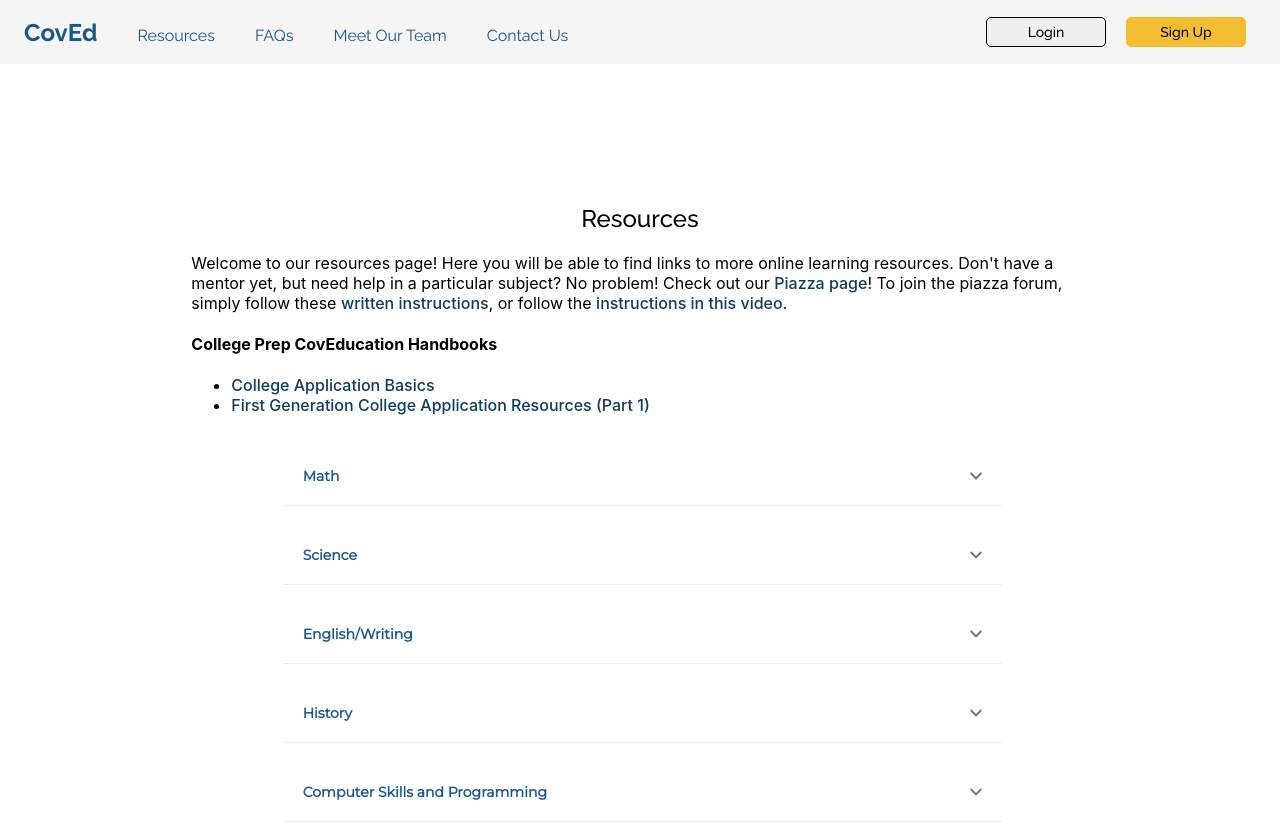
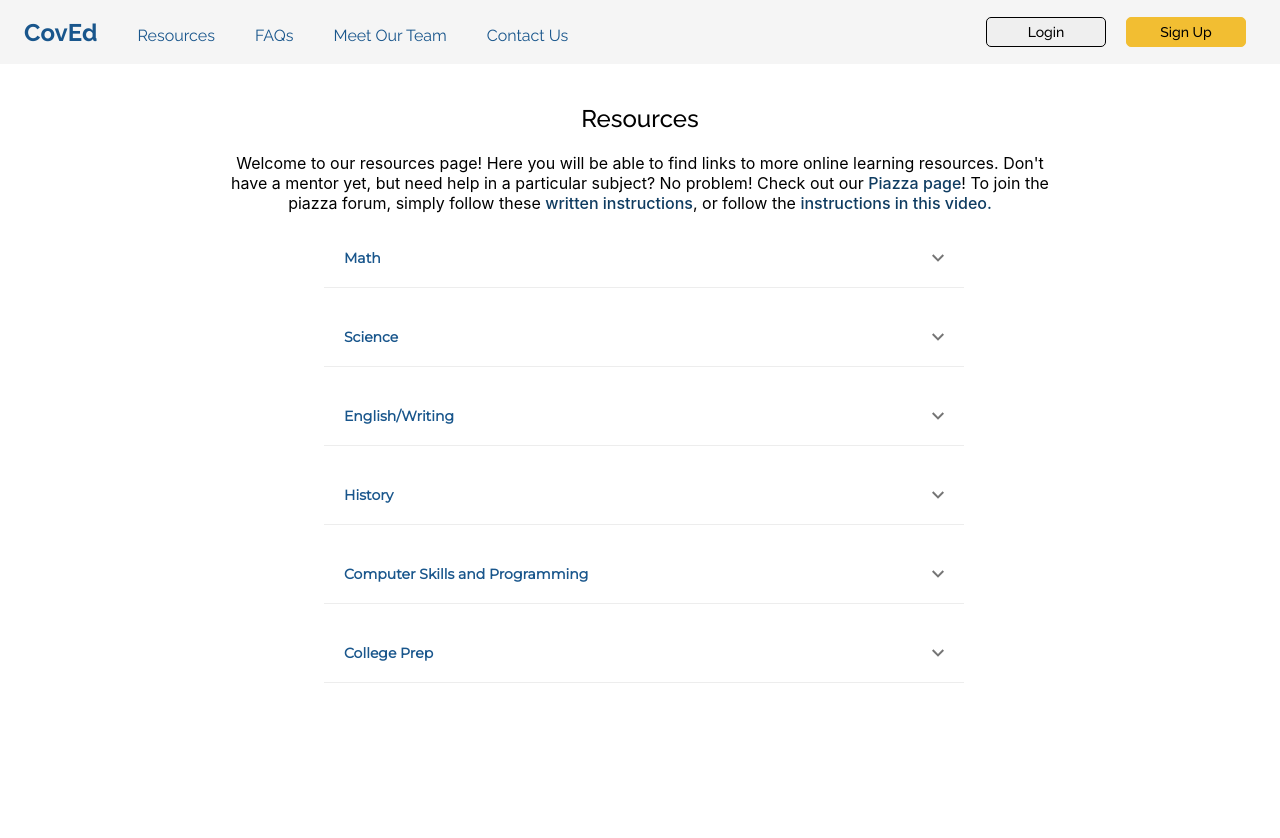
Before and after one commit to CovEducation/Website, a React (Create React App) app in the folder packages/client/: page /resources in a window 1280 px wide. Shown: the top 838 px of the page. After the commit the page ends 800 px from the top, so only its background shows below. Built offline with nearby package versions, Linux system fonts and the light colour scheme; no server answers; what react-instantsearch-dom would draw is missing.

Commit message:
fix spacing

```diff
--- a/packages/client/src/components/Accordion/index.js
+++ b/packages/client/src/components/Accordion/index.js
@@ -54,8 +54,8 @@ const AccordionRowContent = styled.div`
   max-width: 700px;
   width: 95%;
   text-align: left;
-  margin-left: 20px;
-  margin-right: 20px;
+  margin-left: auto;
+  margin-right: auto;
   padding-top: 20px;
 `;
 
--- a/packages/client/src/pages/FAQs/index.js
+++ b/packages/client/src/pages/FAQs/index.js
@@ -2,7 +2,7 @@ import React from 'react';
 import styled from 'styled-components';
 import { FONTS, FAQS } from '../../constants';
 import Accordion, { AccordionRow } from '../../components/Accordion';
-import Section from '../../components/Section';
+import Grid from '@material-ui/core/Grid';
 
 const FAQsWrapper = styled.div`
   text-align: center;
@@ -27,7 +27,8 @@ const FAQsWrapper = styled.div`
 const FAQsPage = () => {
   return (
     <FAQsWrapper>
-      <Section p="100px">
+      <Grid container direction="row" justify="center" spacing={2}>
+      <Grid item sm={6} xs={10}>
         <h2> General </h2>
         <Accordion>
           {FAQS.filter((f) => f.category === "general").map((faq) => {
@@ -58,7 +59,8 @@ const FAQsPage = () => {
             )
           })}
         </Accordion>
-      </Section>
+        </Grid>
+        </Grid>
     </FAQsWrapper>
   )
 }
--- a/packages/client/src/pages/Resources/index.js
+++ b/packages/client/src/pages/Resources/index.js
@@ -1,12 +1,11 @@
 import React from "react";
 import styled from "styled-components";
 import { FONTS, COLORS } from "../../constants";
-import Section from '../../components/Section';
 import Accordion, { AccordionRow } from '../../components/Accordion';
 import Grid from '@material-ui/core/Grid';
 
 const Wrapper = styled.div`
-  text-align: left;
+  text-align: center;
   width: 100%;
   margin: 0 auto;
   display: flex;
@@ -37,19 +36,12 @@ const Wrapper = styled.div`
 const ResourcesPage = () => {
   return (
     <Wrapper>
-        <Section p="100px">
         <h2> Resources </h2>
         <Grid container direction="row" justify="center" spacing={2}>
-          <Grid item sm={10} xs={10}>
+          <Grid item sm={8} xs={10}>
           Welcome to our resources page! Here you will be able to find links to more online learning resources. Don't have a mentor yet, but need help in a particular subject? No problem! Check out our <a target="_blank" href="https://www.piazza.com/coveducation/other/coved1/home"> Piazza page</a>! To join the piazza forum, simply follow these <a href="http://tinyurl.com/menteeguideline" target="_blank">written instructions</a>, or follow the <a href="http://tinyurl.com/piazzavid" target="_blank">instructions in this video.</a>
-
-              <h4>College Prep CovEducation Handbooks</h4>
-              <ul>
-                <li><a href="https://drive.google.com/file/d/1-s5C0_57b0fp1ZEXyMLyAldIJ9UmpsFF/view?usp=sharing" target="_blank">College Application Basics</a></li>
-                <li><a href="https://drive.google.com/file/d/11KzeiD1-C1FemI0Tb7_ib4IfIvICyfZW/view?usp=sharing" target="_blank">First Generation College Application Resources (Part 1)</a></li>
-              </ul>
             </Grid>
-            <Grid item sm={8} xs={10}>
+            <Grid item sm={6} xs={10}>
               <Accordion>
                 <AccordionRow title="Math" id={1}>
                   <h3>All Schools</h3>
@@ -155,10 +147,17 @@ const ResourcesPage = () => {
                   <li><a href="https://www.codecademy.com/" target="_blank"> CodeAcademy </a></li>
                 </ul>
                 </AccordionRow>
+                <AccordionRow title="College Prep" id={5}>
+                <h3>College Prep Coveducation Handbooks</h3>
+                <ul>
+                  <li><a href="https://drive.google.com/file/d/1-s5C0_57b0fp1ZEXyMLyAldIJ9UmpsFF/view?usp=sharing" target="_blank">College Application Basics</a></li>
+                  <li><a href="https://drive.google.com/file/d/11KzeiD1-C1FemI0Tb7_ib4IfIvICyfZW/view?usp=sharing" target="_blank">First Generation College Application Resources (Part 1)</a></li>
+                </ul>
+
+                </AccordionRow>
             </Accordion>
           </Grid>
         </Grid>
-        </Section>
     </Wrapper>
   );
 };
```
